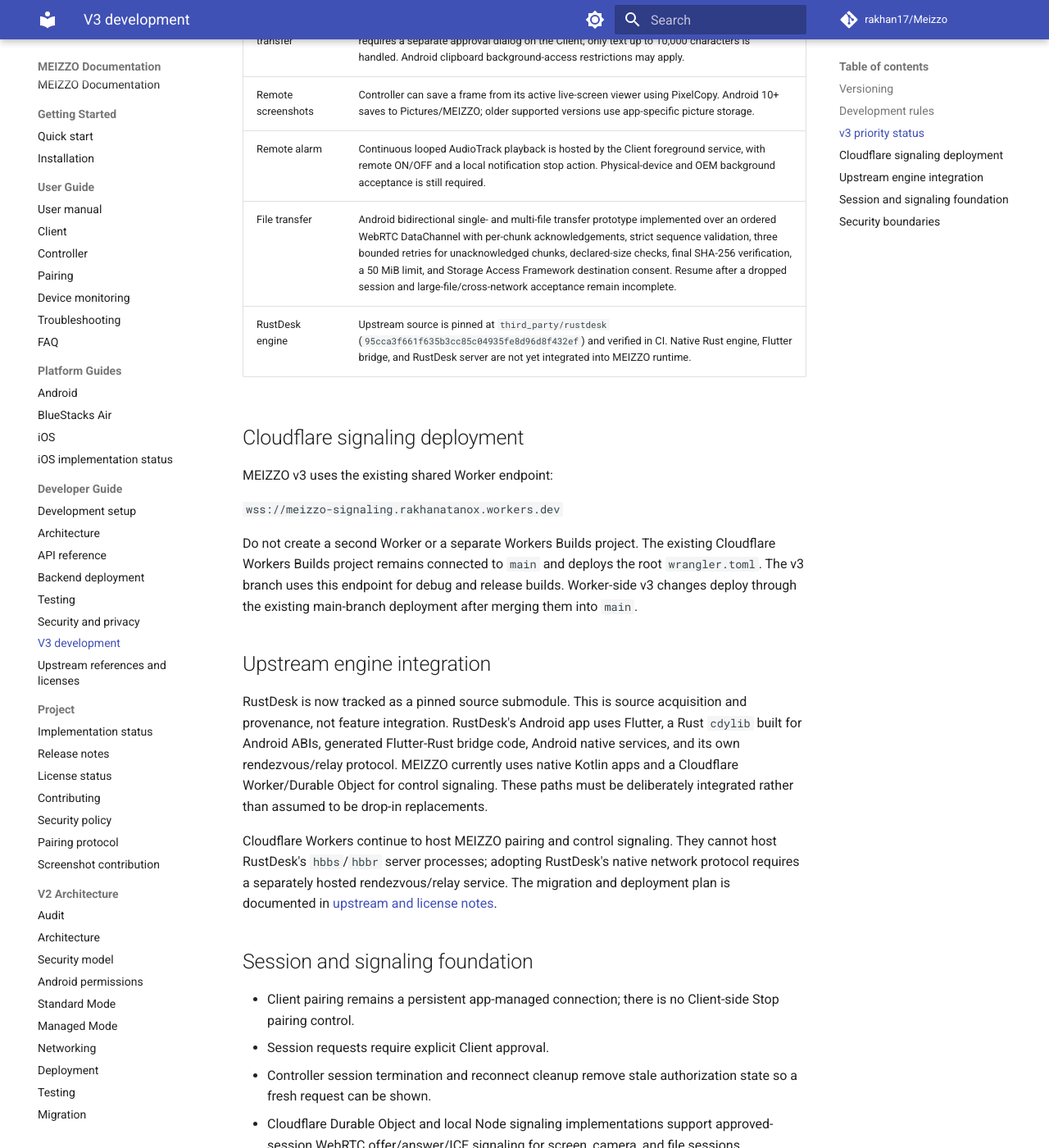
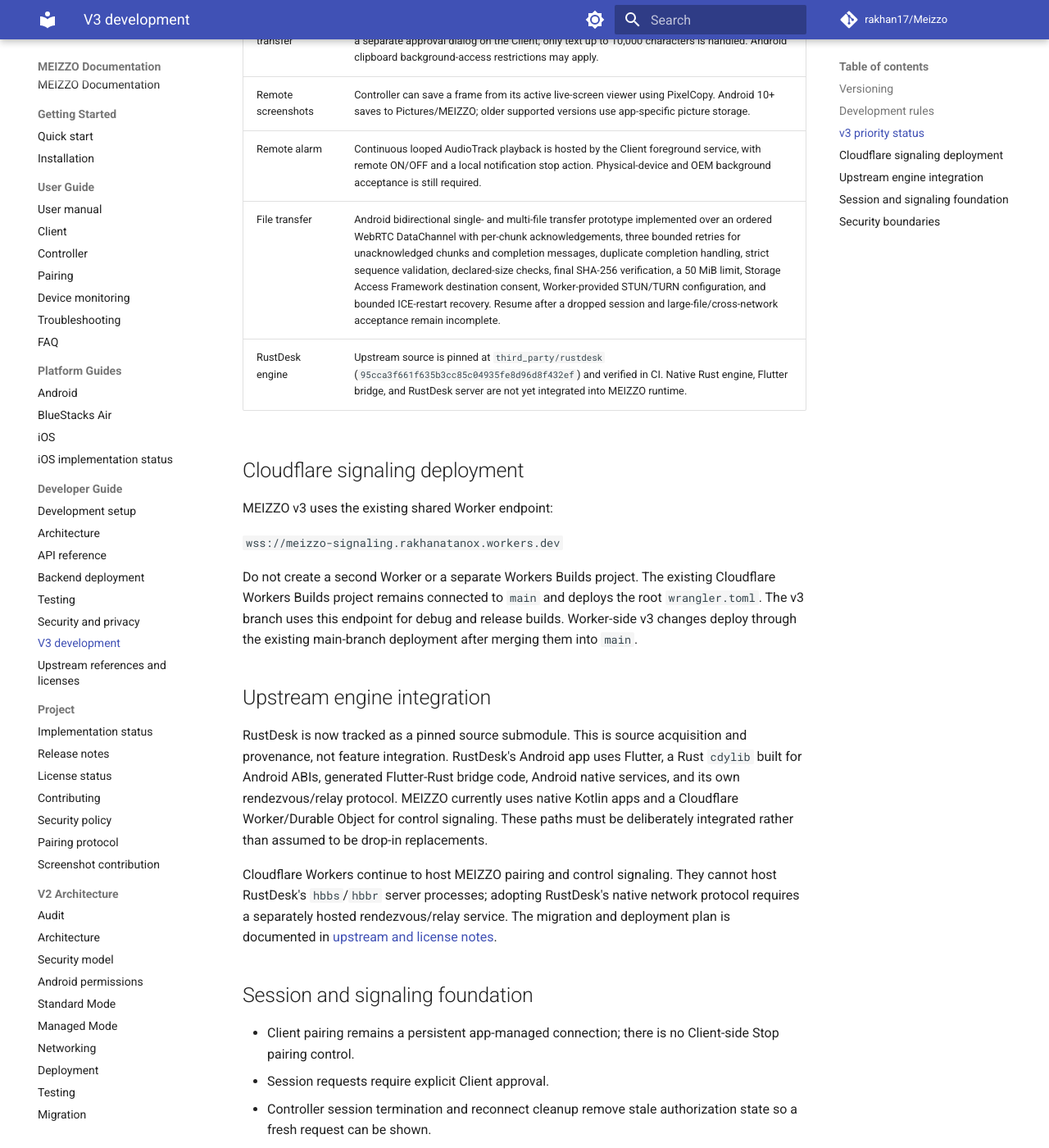
Before and after one commit to rakhan17/Meizzo, an MkDocs documentation site: the page built from docs/v3/README.md, in a window 1280 px wide and 1400 px high, scrolled down 1633 px. Shown: the whole window at 82% size. Built offline with MkDocs 1.6.1 and Material for MkDocs 9.7.7, drawn with Linux system fonts in a browser that asks for light colours; comment, search, counter and statistics services are not loaded; some of the changed text lies outside the part shown.

Commit message:
Document TURN-backed file transfer and ICE recovery

```diff
--- a/docs/v3/README.md
+++ b/docs/v3/README.md
@@ -32,7 +32,7 @@ This branch is the isolated development line for MEIZZO 3.x. The v2.5.0 stable l
 | Clipboard transfer | Controller can request Client text clipboard or send text to it. Every read and overwrite requires a separate approval dialog on the Client; only text up to 10,000 characters is handled. Android clipboard background-access restrictions may apply. |
 | Remote screenshots | Controller can save a frame from its active live-screen viewer using PixelCopy. Android 10+ saves to Pictures/MEIZZO; older supported versions use app-specific picture storage. |
 | Remote alarm | Continuous looped AudioTrack playback is hosted by the Client foreground service, with remote ON/OFF and a local notification stop action. Physical-device and OEM background acceptance is still required. |
-| File transfer | Android bidirectional single- and multi-file transfer prototype implemented over an ordered WebRTC DataChannel with per-chunk acknowledgements, strict sequence validation, three bounded retries for unacknowledged chunks, declared-size checks, final SHA-256 verification, a 50 MiB limit, and Storage Access Framework destination consent. Resume after a dropped session and large-file/cross-network acceptance remain incomplete. |
+| File transfer | Android bidirectional single- and multi-file transfer prototype implemented over an ordered WebRTC DataChannel with per-chunk acknowledgements, three bounded retries for unacknowledged chunks and completion messages, duplicate completion handling, strict sequence validation, declared-size checks, final SHA-256 verification, a 50 MiB limit, Storage Access Framework destination consent, Worker-provided STUN/TURN configuration, and bounded ICE-restart recovery. Resume after a dropped session and large-file/cross-network acceptance remain incomplete. |
 | RustDesk engine | Upstream source is pinned at `third_party/rustdesk` (`95cca3f661f635b3cc85c04935fe8d96d8f432ef`) and verified in CI. Native Rust engine, Flutter bridge, and RustDesk server are not yet integrated into MEIZZO runtime. |
 
 ## Cloudflare signaling deployment
@@ -61,7 +61,7 @@ Cloudflare Workers continue to host MEIZZO pairing and control signaling. They c
 
 - WSS authenticates and authorizes signaling. It is not itself a media transport.
 - Media signaling is accepted only for an approved screen, camera, or file session and only from a session participant.
-- WebRTC uses Cloudflare STUN by default and supports short-lived Cloudflare Realtime TURN credentials when Worker secrets are configured. An initial stats-driven bitrate ceiling and bounded ICE-restart recovery are implemented; physical-network tuning, TURN setup, handover acceptance, and end-to-end media security review remain before screen/camera streaming is production-ready.
+- WebRTC media and file-transfer sessions use Cloudflare STUN by default and short-lived Cloudflare Realtime TURN credentials when Worker secrets are configured. Stats-driven bitrate adaptation and bounded ICE-restart recovery are implemented for streaming and file-transfer sessions; TURN secret setup, physical-network tuning, handover acceptance, and end-to-end media security review remain before production.
 - File transfer currently uses stop-and-wait Base64 chunks over an ordered DTLS-protected WebRTC DataChannel; it is a functional prototype with SHA-256 completion checks, not yet optimized for large files or resumable transfer.
 - No iOS hosting capability is claimed. iOS capture and control require a separate platform implementation and Apple permission constraints.
 - Android permissions and Accessibility access remain controlled by the device owner and operating system.
```
